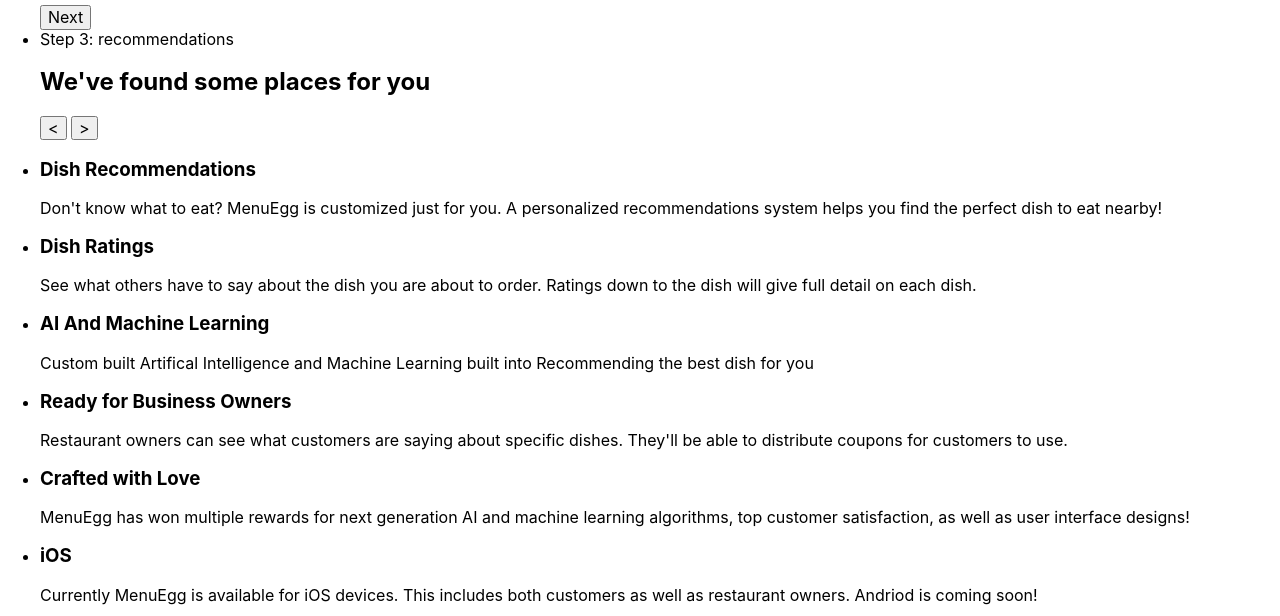
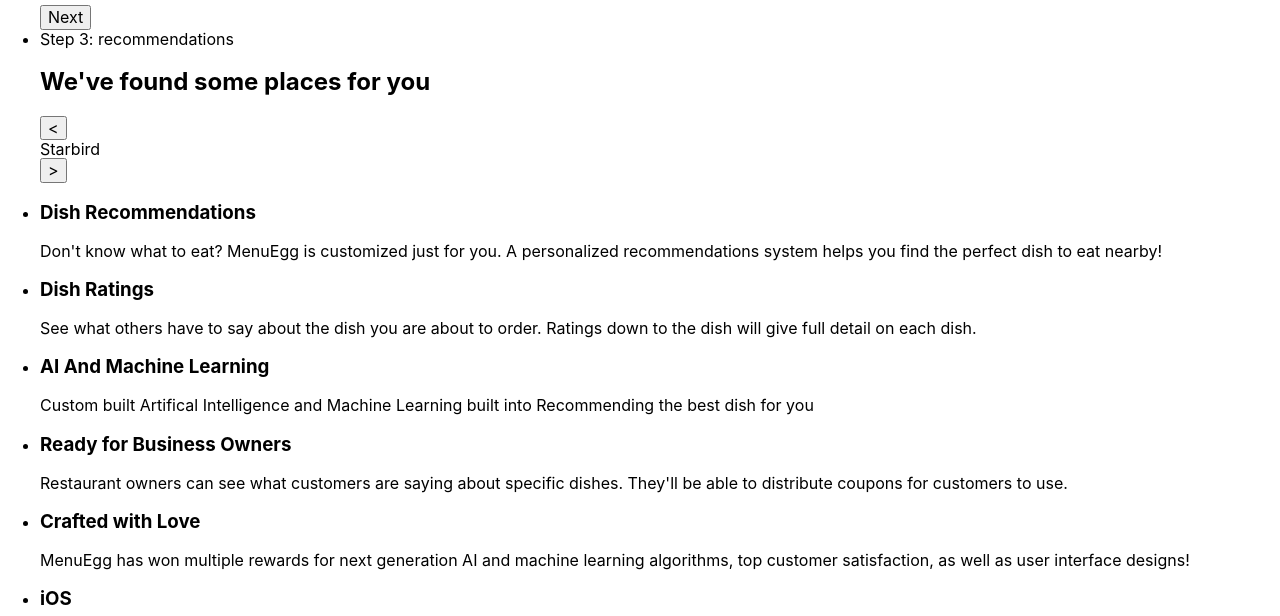
Before and after one commit to RobinKite/MenuEgg-test-site, a website: page src/index.html in a window 1280 px wide. Shown: the part 2000-2616 px from the top of the page. Drawn offline with Linux system fonts and the light colour scheme.

Commit message:
deleted useless banner & added new code

```diff
--- a/src/index.html
+++ b/src/index.html
@@ -177,6 +177,7 @@
                         <h2>We've found some places for you</h2>
                         <div>
                             <button>&#60;</button>
+                            <div><span>Starbird</span></div>
                             <button>&#62;</button>
                         </div>
                     </div>
```
Also changed, not shown: README.md (deleted).
